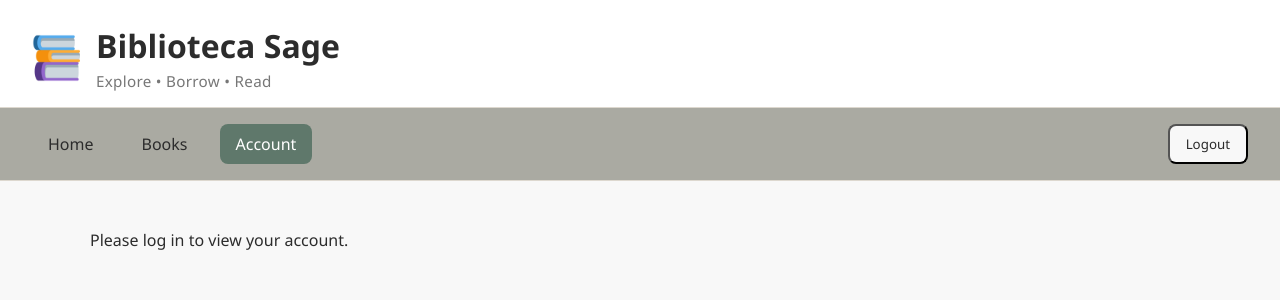
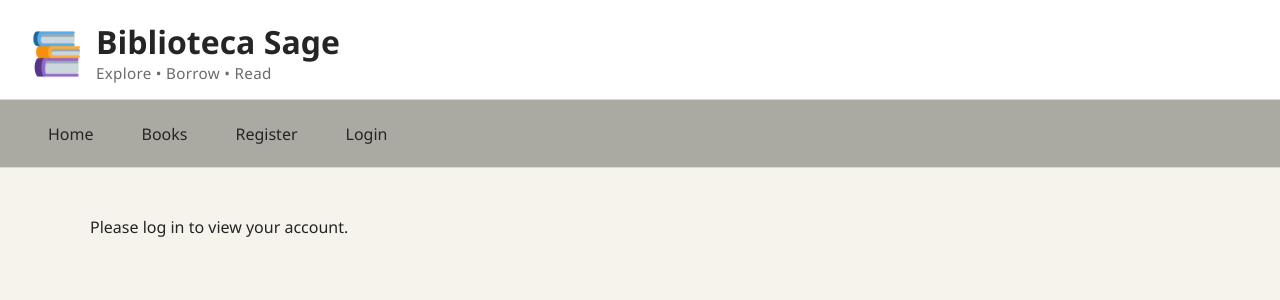
Before and after one commit to saracpena/Biblioteca-Sage, a React (Vite) app: page /account in a window 1280 px wide. Shown: the top 300 px of the page. Built offline with nearby package versions, Linux system fonts and the light colour scheme.

Commit message:
reimplement login register

```diff
--- a/src/App.css
+++ b/src/App.css
@@ -1,41 +1,5 @@
 /* ===================================
-   Global Styles
-=================================== */
-
-* {
-  box-sizing: border-box;
-}
-
-body,
-button,
-input,
-textarea,
-select {
-  font-family: Bahnschrift, "Segoe UI", Arial, sans-serif;
-  margin: 0;
-  padding: 0;
-
-  background: #f8f8f8;
-  color: #2c2c2c;
-}
-
-img {
-  display: block;
-  max-width: 100%;
-
-}
-
-a {
-  color: inherit;
-  text-decoration: none;
-}
-
-a:hover {
-  color: #4b6f61;
-}
-
-/* ===================================
-   Layout
+   Theme
 =================================== */
 
 :root {
@@ -52,20 +16,64 @@ a:hover {
 
   --border: #ddd8cf;
   --danger: #9b4b4b;
+  --danger-light: #f3dddd;
 
   --shadow-soft: 0 8px 24px rgba(37, 37, 37, 0.08);
   --shadow-hover: 0 14px 34px rgba(37, 37, 37, 0.14);
 }
 
+/* ===================================
+   Global Styles
+=================================== */
+
+* {
+  box-sizing: border-box;
+}
+
+html {
+  min-width: 320px;
+  background: var(--background);
+}
+
+body {
+  min-height: 100vh;
+  margin: 0;
+
+  font-family: Bahnschrift, "Segoe UI", Arial, sans-serif;
+
+  background: var(--background);
+  color: var(--text);
+}
+
+button,
+input,
+textarea,
+select {
+  font: inherit;
+}
+
+button {
+  color: inherit;
+}
+
+img {
+  display: block;
+  max-width: 100%;
+}
+
+a {
+  color: inherit;
+  text-decoration: none;
+}
+
+/* ===================================
+   Header and Layout
+=================================== */
+
 .app-header {
-  display: flex;
-  flex-direction: column;
-  align-items: flex-start;
+  padding: 1.5rem 2rem 1rem;
 
-  padding: 1.5rem 2rem 1rem;
-  gap: 1rem;
-
-  background: white;
+  background: var(--surface);
   border-bottom: 1px solid var(--border);
   box-shadow: 0 4px 16px rgba(37, 37, 37, 0.06);
 }
@@ -74,12 +82,6 @@ a:hover {
   display: flex;
   align-items: center;
   gap: 1rem;
-}
-
-.tagline {
-  margin: 0.2rem 0 0;
-  color: var(--text-muted);
-  font-size: 0.95rem;
 }
 
 #logo-image {
@@ -91,87 +93,25 @@ a:hover {
 .app-title {
   margin: 0;
   font-size: 2rem;
+  line-height: 1.1;
+}
+
+.tagline {
+  margin: 0.25rem 0 0;
+
+  color: var(--text-muted);
+  font-size: 0.95rem;
+  letter-spacing: 0.02em;
 }
 
 main {
   width: min(1100px, 92%);
   margin: 0 auto;
-  padding: 2rem 0;
+  padding: 2rem 0 3rem;
 }
 
 /* ===================================
-   Books
-=================================== */
-
-.books-grid {
-  display: grid;
-  grid-template-columns: repeat(auto-fit, minmax(240px, 1fr));
-  gap: 1.5rem;
-}
-
-.book-card {
-  display: flex;
-  flex-direction: column;
-
-  background: var(--surface);
-  border: 1px solid var(--border);
-  border-radius: 16px;
-  padding: 1rem;
-
-  box-shadow: var(--shadow-soft);
-  transition:
-    transform 0.2s ease,
-    box-shadow 0.2s ease;
-}
-
-.book-card:hover {
-  transform: translateY(-4px);
-  box-shadow: var(--shadow-hover);
-}
-
-.book-card img {
-    width: 100%;
-    aspect-ratio: 4 / 3;
-    object-fit: cover;
-    border-radius: 12px;
-    background: var(--surface-soft);
-    margin-bottom: 1rem;
-}
-
-.book-card h2 {
-  margin: 0 0 .5rem;
-  font-size: 1.2rem;
-   min-height: 3.2rem;
-    margin-bottom: .5rem;
-}
-
-.book-card p {
-  margin: .35rem 0;
-}
-
-.book-card a {
-  display: inline-flex;
-  justify-content: center;
-  align-items: center;
-
-  margin-top: auto;
-  padding: 0.75rem 1rem;
-
-  border: none;
-  border-radius: 999px;
-  background: var(--sage);
-  color: white;
-  font: inherit;
-  font-weight: 600;
-  cursor: pointer;
-
-  transition:
-  background 0.2s ease,
-  transform 0.2s ease;
-}
-
-/* ===================================
-Navbar
+   Navbar
 =================================== */
 
 nav {
@@ -179,110 +119,169 @@ nav {
   align-items: center;
   gap: 1rem;
 
-  padding: 1rem 2rem;
+  width: 100%;
+  padding: 0.85rem 2rem;
 
-  background: rgb(170, 170, 162);
-
+  background: #aaa9a2;
   border-bottom: 1px solid var(--border);
 }
 
-.logout-button {
-  margin-left: auto;
-}
-
-nav a,
-nav button {
+nav a {
   padding: 0.55rem 1rem;
 
   border-radius: 8px;
 
+  color: var(--text);
   font-weight: 500;
 
-  transition: all .2s ease;
+  transition:
+    background-color 0.2s ease,
+    color 0.2s ease;
 }
 
-nav a:hover,
-nav button:hover {
-  background: var(--sage-light);
+nav a:hover {
+  background-color: var(--sage-light);
   color: var(--sage-dark);
 }
 
 nav a.active {
-  background: var(--sage);
+  background-color: var(--sage);
   color: white;
 }
 
 .nav-user {
-  margin-left: auto;
-
   display: flex;
   align-items: center;
-  gap: .75rem;
+  gap: 0.75rem;
 
-  color: var(--text-muted);
-}
-
-.divider {
-  color: #bbb;
+  margin-left: auto;
 }
 
 .welcome {
   color: white;
+  font-weight: 500;
 }
 
-.tagline {
-    margin-top: .25rem;
-
-    color: #777;
-
-    font-size: .95rem;
-
-    letter-spacing: .02em;
+.divider {
+  color: rgba(255, 255, 255, 0.65);
 }
 
-/* ===================================
-Buttons
-=================================== */
+.logout-button {
+  padding: 0.5rem 0.85rem;
 
-.button-primary {
-  background-color: var(--sage);
+  background: transparent;
   color: white;
 
-  border: none;
+  border: 1px solid rgba(255, 255, 255, 0.65);
   border-radius: 8px;
-  padding: 0.5rem 0.85rem;
 
   font: inherit;
-  font-size: 0.85rem;
+  font-size: 0.9rem;
   font-weight: 600;
 
   cursor: pointer;
 
-  box-shadow: 0 2px 8px rgba(95, 120, 107, 0.18);
+  transition:
+    background-color 0.2s ease,
+    color 0.2s ease;
+}
+
+.logout-button:hover {
+  background-color: var(--sage-light);
+  color: var(--sage-dark);
+}
+
+/* ===================================
+   Books Catalog
+=================================== */
+
+.books-grid {
+  display: grid;
+  grid-template-columns: repeat(auto-fit, minmax(240px, 1fr));
+  gap: 1.5rem;
+  align-items: stretch;
+}
+
+.book-card {
+  display: flex;
+  flex-direction: column;
+
+  min-width: 0;
+  padding: 1rem;
+
+  background: var(--surface);
+  border: 1px solid var(--border);
+  border-radius: 16px;
+  box-shadow: var(--shadow-soft);
+
+  transition: box-shadow 0.2s ease;
+}
+
+.book-card:hover {
+  box-shadow: var(--shadow-hover);
+}
+
+.book-card img {
+  width: 100%;
+  height: 210px;
+
+  object-fit: cover;
+  object-position: center;
+
+  margin-bottom: 1rem;
+
+  background: var(--surface-soft);
+  border-radius: 12px;
+}
+
+.book-card h2 {
+  min-height: 3.2rem;
+  margin: 0 0 0.5rem;
+
+  font-size: 1.2rem;
+  line-height: 1.3;
+}
+
+.book-card p {
+  margin: 0.35rem 0;
+}
+
+.book-card a {
+  display: inline-flex;
+  align-items: center;
+  justify-content: center;
+
+  margin-top: auto;
+  padding: 0.75rem 1rem;
+
+  background-color: var(--sage);
+  color: white;
+
+  border-radius: 999px;
+
+  font-weight: 600;
 
   transition:
     background-color 0.2s ease,
-    transform 0.2s ease,
     box-shadow 0.2s ease;
 }
 
-.button-primary:hover {
+.book-card a:hover {
   background-color: var(--sage-dark);
-  transform: translateY(-1px);
+  color: white;
   box-shadow: 0 5px 12px rgba(95, 120, 107, 0.28);
 }
 
-
-.button-primary:hover,
-.book-card a:hover {
-  background: var(--sage-dark);
-  transform: translateY(-1px);
-}
+/* ===================================
+   Status Badges
+=================================== */
 
 .status {
   align-self: flex-start;
+
   padding: 0.35rem 0.75rem;
   border-radius: 999px;
+
   font-size: 0.85rem;
   font-weight: 600;
 }
@@ -293,13 +292,48 @@ Buttons
 }
 
 .status.unavailable {
-  background: #f3dddd;
+  background: var(--danger-light);
   color: var(--danger);
 }
 
+/* ===================================
+   Buttons
+=================================== */
+
+.button-primary {
+  padding: 0.5rem 0.85rem;
+
+  background-color: var(--sage);
+  color: white;
+
+  border: none;
+  border-radius: 8px;
+
+  font-size: 0.85rem;
+  font-weight: 600;
+
+  cursor: pointer;
+
+  box-shadow: 0 2px 8px rgba(95, 120, 107, 0.18);
+
+  transition:
+    background-color 0.2s ease,
+    box-shadow 0.2s ease;
+}
+
+.button-primary:hover {
+  background-color: var(--sage-dark);
+  box-shadow: 0 5px 12px rgba(95, 120, 107, 0.28);
+}
+
+.button-primary:disabled {
+  background: #b8c7bf;
+  cursor: not-allowed;
+  box-shadow: none;
+}
 
 /* ===================================
-Forms
+   Forms
 =================================== */
 
 .form-card {
@@ -313,6 +347,10 @@ Forms
   box-shadow: var(--shadow-soft);
 }
 
+.form-card h1 {
+  margin-top: 0;
+}
+
 .form-card form {
   display: grid;
   gap: 1rem;
@@ -321,6 +359,7 @@ Forms
 .form-card label {
   display: grid;
   gap: 0.4rem;
+
   font-weight: 600;
 }
 
@@ -328,28 +367,34 @@ Forms
   width: 100%;
   padding: 0.8rem 0.9rem;
 
+  background: white;
+  color: var(--text);
+
   border: 1px solid var(--border);
   border-radius: 10px;
-  background: white;
-  font: inherit;
 }
 
 .form-card input:focus {
+  border-color: var(--sage);
   outline: 2px solid var(--sage-light);
-  border-color: var(--sage);
 }
 
-
 /* ===================================
-Account Page
+   Account Page
 =================================== */
 
 .account-panel {
+  padding: 2rem;
+
   background: var(--surface);
   border: 1px solid var(--border);
   border-radius: 18px;
-  padding: 2rem;
   box-shadow: var(--shadow-soft);
+}
+
+.account-panel h1 {
+  margin-top: 0;
+  font-size: 2rem;
 }
 
 .account-greeting {
@@ -359,26 +404,37 @@ Account Page
 
 .reservation-card {
   display: flex;
+  align-items: center;
   justify-content: space-between;
-  align-items: center;
-
-  padding: 1rem 1.5rem;
-  margin-top: 1rem;
-
-  background: #eef3ef;
-  border-radius: 14px;
+  gap: 1.5rem;
 
   max-width: 650px;
+  margin-top: 1rem;
+  padding: 1rem 1.5rem;
+
+  background: var(--surface-soft);
+  border: 1px solid #d7e1da;
+  border-radius: 14px;
+}
+
+.reservation-card h3 {
+  margin: 0 0 0.35rem;
+}
+
+.reservation-card p {
+  margin: 0;
+  color: var(--text-muted);
 }
 
 /* ===================================
-Footer
+   Snackbar
 =================================== */
 
 .snackbar {
   position: fixed;
   right: 1.5rem;
   bottom: 1.5rem;
+  z-index: 1000;
 
   max-width: 360px;
   padding: 1rem 1.25rem;
@@ -391,3 +447,44 @@ Footer
 
   font-weight: 500;
 }
+
+/* ===================================
+   Responsive Design
+=================================== */
+
+@media (max-width: 700px) {
+  .app-header {
+    padding: 1.25rem;
+  }
+
+  nav {
+    flex-wrap: wrap;
+    padding: 0.75rem 1.25rem;
+  }
+
+  .nav-user {
+    width: 100%;
+    margin-left: 0;
+  }
+
+  main {
+    width: min(94%, 1100px);
+    padding-top: 1.5rem;
+  }
+
+  .books-grid {
+    grid-template-columns: 1fr;
+  }
+
+  .reservation-card {
+    align-items: flex-start;
+    flex-direction: column;
+  }
+
+  .snackbar {
+    right: 1rem;
+    bottom: 1rem;
+    left: 1rem;
+    max-width: none;
+  }
+}
--- a/src/components/Navbar.jsx
+++ b/src/components/Navbar.jsx
@@ -2,28 +2,42 @@ import { NavLink } from "react-router";
 import { useAuth } from "../context/AuthContext";
 
 export default function Navbar() {
-  //const { token, logout } = useAuth(); //shares state
   const { token, user, logout } = useAuth();
-  console.log(user);
 
   return (
     <nav>
       <NavLink to="/">Home</NavLink>
       <NavLink to="/books">Books</NavLink>
+
+      {token ? (
+        <>
           <NavLink to="/account">Account</NavLink>
 
           <div className="nav-user">
             {user && (
               <>
-            <span className="welcome">Welcome, {user.firstname}</span>
+                <span className="welcome">
+                  Welcome, {user.firstname}
+                </span>
+
                 <span className="divider">|</span>
               </>
             )}
 
-        <button className="logout-button" onClick={logout}>
+            <button
+              className="logout-button"
+              onClick={logout}
+            >
               Logout
             </button>
           </div>
+        </>
+      ) : (
+        <>
+          <NavLink to="/register">Register</NavLink>
+          <NavLink to="/login">Login</NavLink>
+        </>
+      )}
     </nav>
   );
 }
```
Lines whose indentation alone changed are shown as unchanged.
